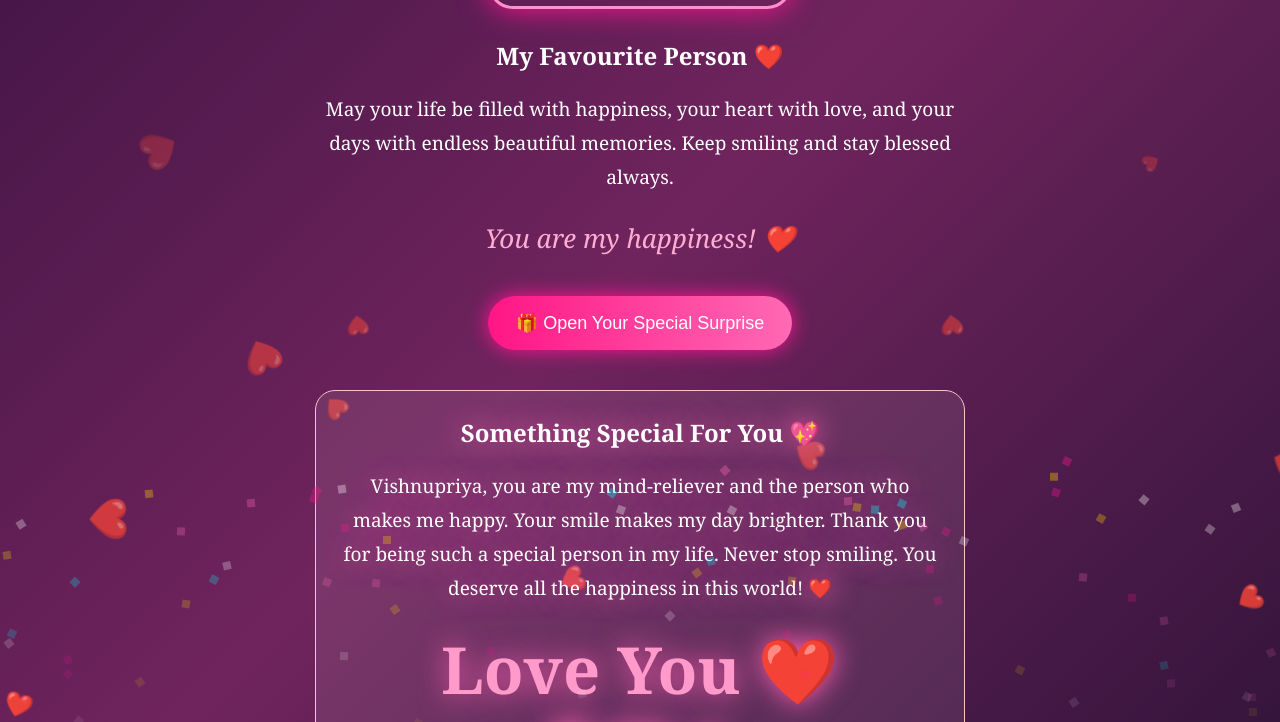
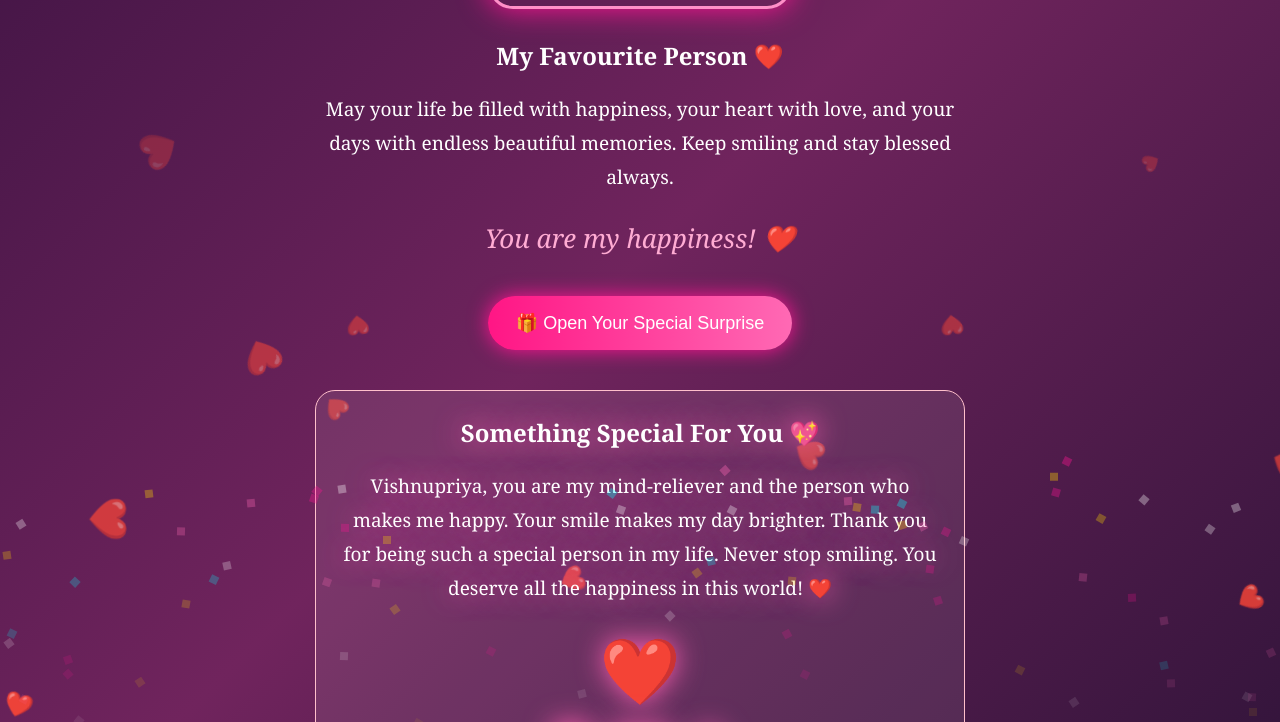
Before and after one commit to SUNDARAJAN8089/Visuhupriya_Birthday, a plain HTML site: page index.html in a window 1280 px wide. Both pictures are taken after a click on the button "🎁 Open Your Special Surprise". Shown: the part 789-1511 px from the top of the page. Drawn offline with Linux system fonts and the light colour scheme.

Commit message:
Update index.html

```diff
--- a/index.html
+++ b/index.html
@@ -209,7 +209,7 @@ footer {
             in this world! ❤️
         </p>
 
-        <h1>Love You ❤️</h1>
+        <h1>❤️</h1>
         <div style="font-size:55px">🌹💝🎂</div>
     </div>
 
```
